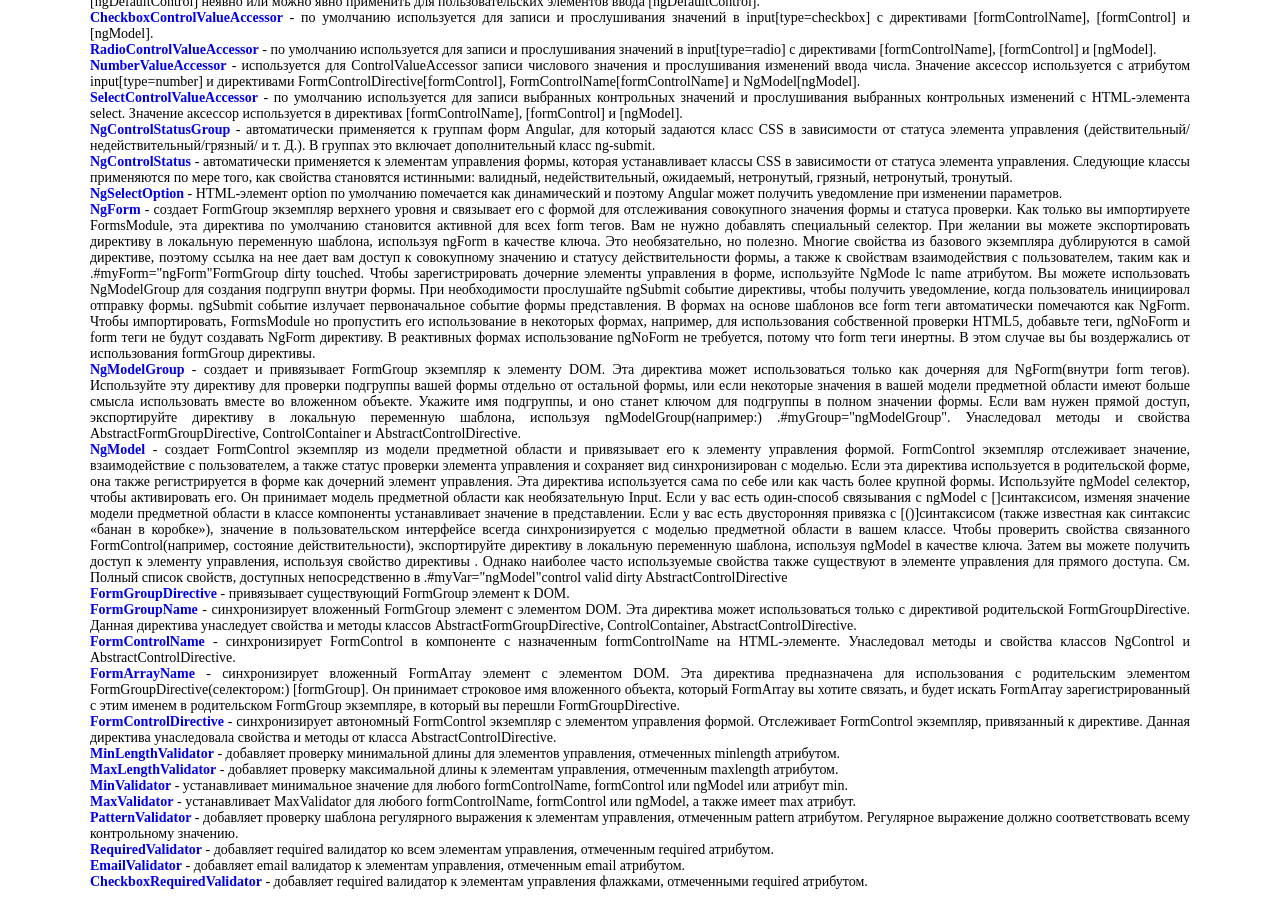
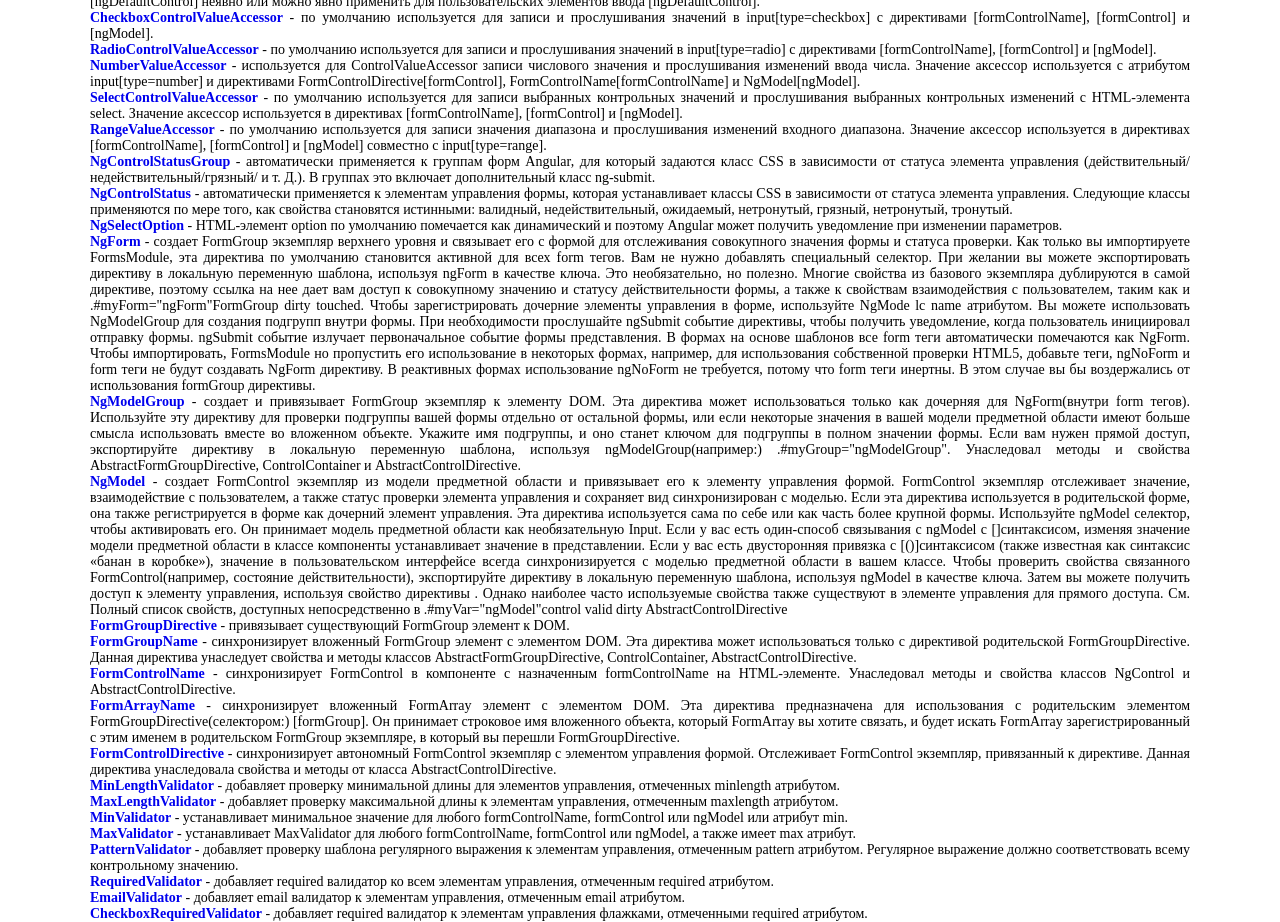
Before and after one commit to ArtemKashirin/API, an Angular app: page / in a window 1280 px wide. Shown: the part 1660-2582 px from the top of the page. Before the commit the page ends 2550 px from the top, so only its background shows below. Built offline with nearby package versions, Linux system fonts and the light colour scheme.

Commit message:
DIRECTIVE: RangeValueAccessor

```diff
--- a/src/app/app.component.html
+++ b/src/app/app.component.html
@@ -58,6 +58,7 @@
 <app-radio-control-value-accessor></app-radio-control-value-accessor>
 <app-number-value-accessor></app-number-value-accessor>
 <app-select-control-value-accessor></app-select-control-value-accessor>
+<app-range-value-accessor></app-range-value-accessor>
 <app-ng-control-status-group></app-ng-control-status-group>
 <app-ng-control-status></app-ng-control-status>
 <app-ng-select-option></app-ng-select-option>
--- a/src/app/app.module.ts
+++ b/src/app/app.module.ts
@@ -74,6 +74,7 @@ import { MaxValidatorComponent } from './directive/max-validator/max-validator.c
 import { NgControlStatusComponent } from './directive/ng-control-status/ng-control-status.component';
 import { NgModelComponent } from './directive/ng-model/ng-model.component';
 import { NumberValueAccessorComponent } from './directive/number-value-accessor/number-value-accessor.component';
+import { RangeValueAccessorComponent } from './directive/range-value-accessor/range-value-accessor.component';
 
 
 @NgModule({
@@ -149,6 +150,7 @@ import { NumberValueAccessorComponent } from './directive/number-value-accessor/
     NgControlStatusComponent,
     NgModelComponent,
     NumberValueAccessorComponent,
+    RangeValueAccessorComponent,
   ],
   imports: [
     BrowserModule,
--- /dev/null
+++ b/src/app/directive/range-value-accessor/range-value-accessor.component.html
@@ -0,0 +1,3 @@
+<p><b><a [href] = "this.RangeValueAccessor">RangeValueAccessor</a></b> - по умолчанию используется для записи значения диапазона
+  и прослушивания изменений входного диапазона. Значение аксессор используется в директивах [formControlName], [formControl] и [ngModel]
+  совместно с input[type=range].</p>
--- /dev/null
+++ b/src/app/directive/range-value-accessor/range-value-accessor.component.ts
@@ -0,0 +1,17 @@
+import {Component, OnInit} from '@angular/core';
+
+@Component({
+  selector: 'app-range-value-accessor',
+  templateUrl: './range-value-accessor.component.html',
+  styleUrls: ['./range-value-accessor.component.scss']
+})
+export class RangeValueAccessorComponent implements OnInit {
+  public RangeValueAccessor: string = 'https://angular.io/api/forms/RangeValueAccessor';
+
+  constructor() {
+  }
+
+  ngOnInit(): void {
+  }
+
+}
```
Also changed, not shown: src/app/directive/range-value-accessor/range-value-accessor.component.scss (added).
